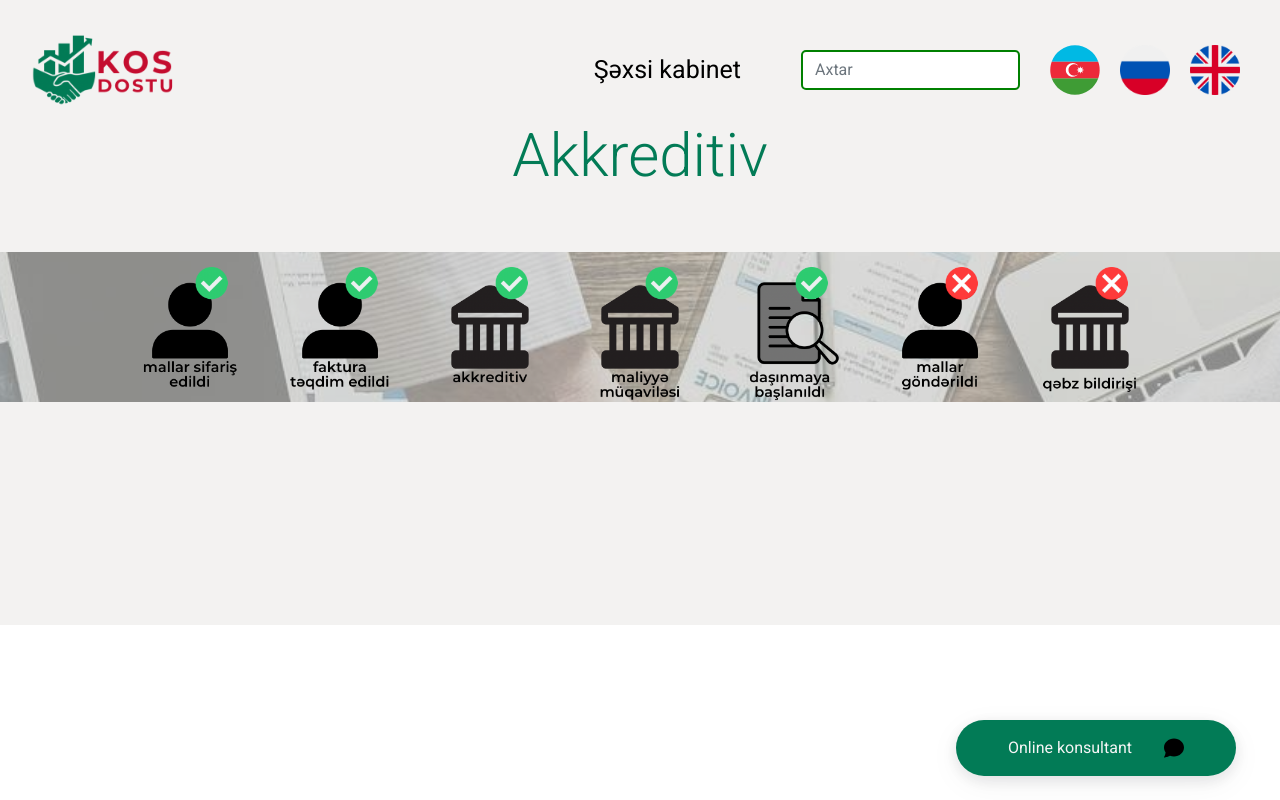
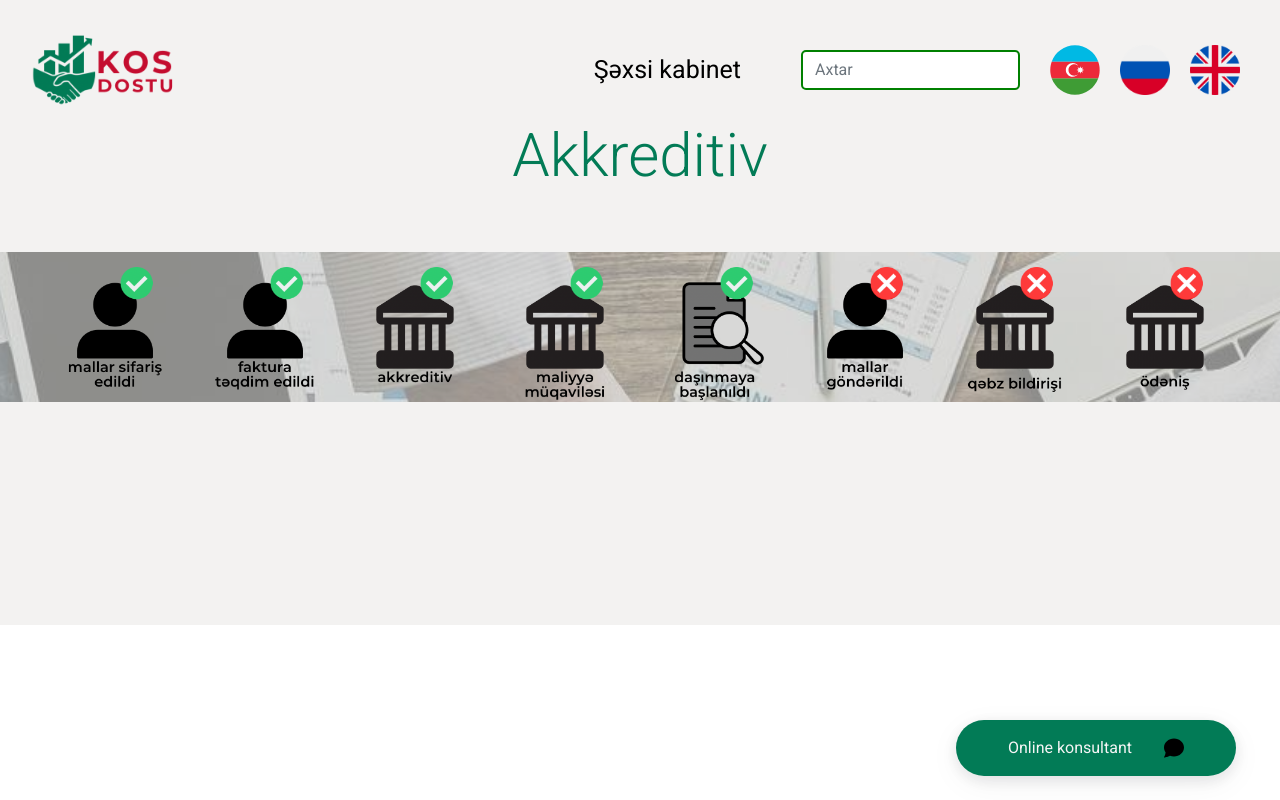
Before and after one commit to TimYeskov/kos-dostu-1, a React (Create React App) app: page /Akkreditiv in a window 1280 px wide. Built offline with nearby package versions, Linux system fonts and the light colour scheme.

Commit message:
Update Akkreditiv.jsx

```diff
--- a/src/pages/Akkreditiv.jsx
+++ b/src/pages/Akkreditiv.jsx
@@ -7,6 +7,7 @@ import malEdd from '../img/malEdd.PNG'
 import dasEdd from '../img/dasEdd.PNG'
 import malNot from '../img/malNot.PNG'
 import qebz from '../img/qebz.PNG'
+import payment from '../img/payment.PNG'
 const Akkreditiv=()=>{
     return (
         <div className="akkreditiv">
@@ -20,6 +21,7 @@ const Akkreditiv=()=>{
             <img src={dasEdd} alt="" />
             <img src={malNot} alt="" />
             <img src={qebz} alt="" />
+            <img src={payment} alt="" />
          </div>
         </div>
     )
```
